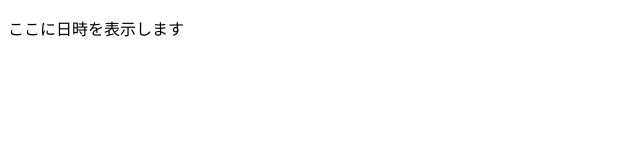
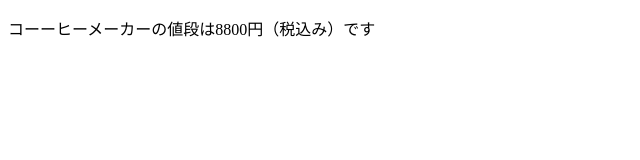
Before and after one commit to fumio68/JS-introductory, a plain HTML site: page index.html in a window 1280 px wide. Shown: the whole page, without its empty margins (0-640 px from the left). Drawn offline with Linux system fonts and the light colour scheme.

Commit message:
lesson3-8(税込み表示)

```diff
--- a/index.html
+++ b/index.html
@@ -8,7 +8,7 @@
 </head>
 <body>
   <section>
-    <p id="choice">ここに日時を表示します</p>
+    <p id="output"></p>
   </section>
   <script src="js/main.js"></script>
 </body>
--- a/js/main.js
+++ b/js/main.js
@@ -1,16 +1,10 @@
 'use strict';
 
 {
-  let enemy = 100;
-  let count = 0;
+  function total(price) {
+    const tax = 0.1;
+    return price + price * tax;
+  }
 
-  window.alert('戦闘スタート！');
-
-  while(enemy > 0) {
-    const attack = Math.floor(Math.random() * 30) + 1;
-    console.log('モンスターに' + attack + 'のダメージ！');
-    enemy -= attack;
-    count += 1;
-  }
-  console.log(count + '回でモンスターを倒した！');
+  document.getElementById('output').textContent = 'コーーヒーメーカーの値段は' + total(8000) + '円（税込み）です';
 }
```
